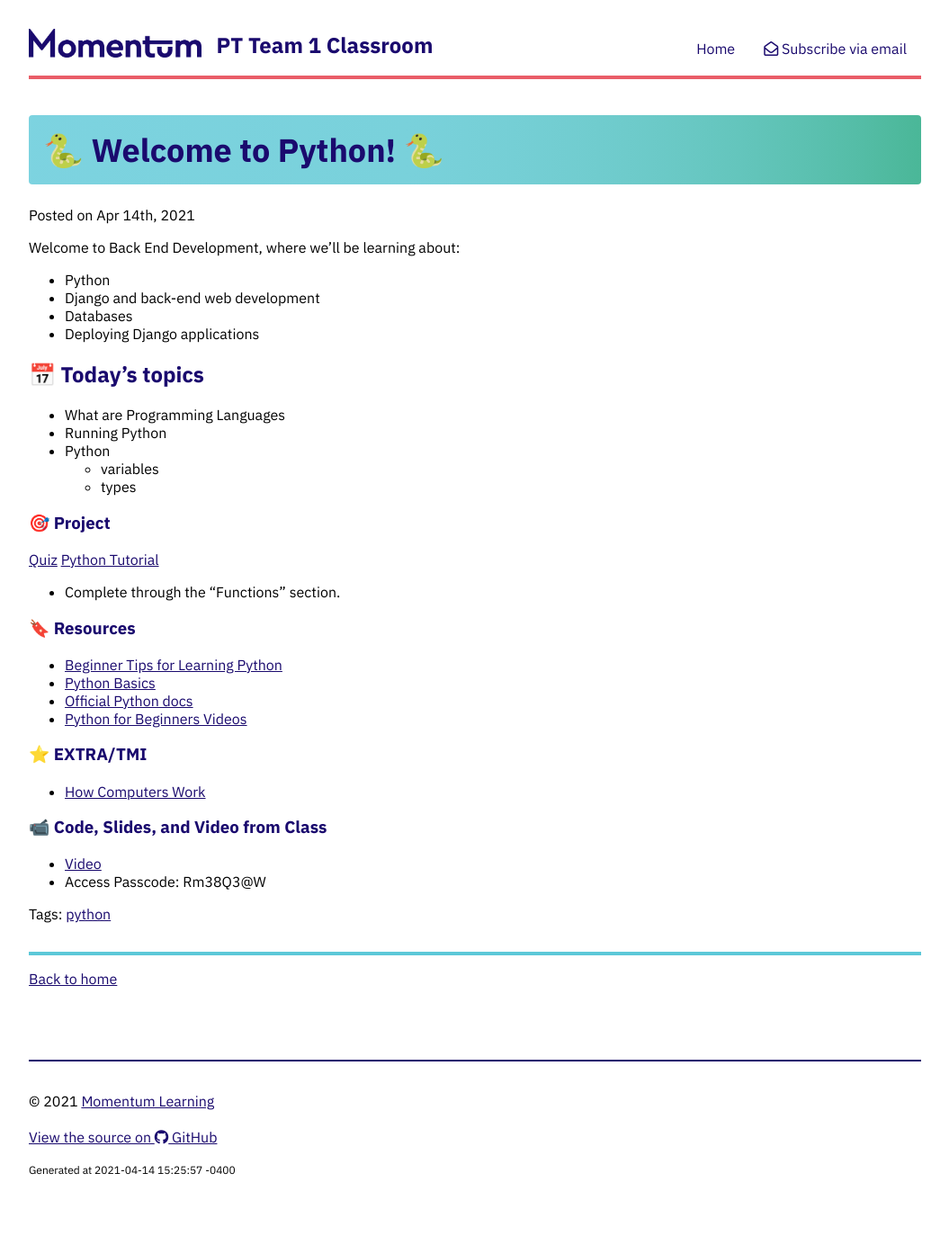
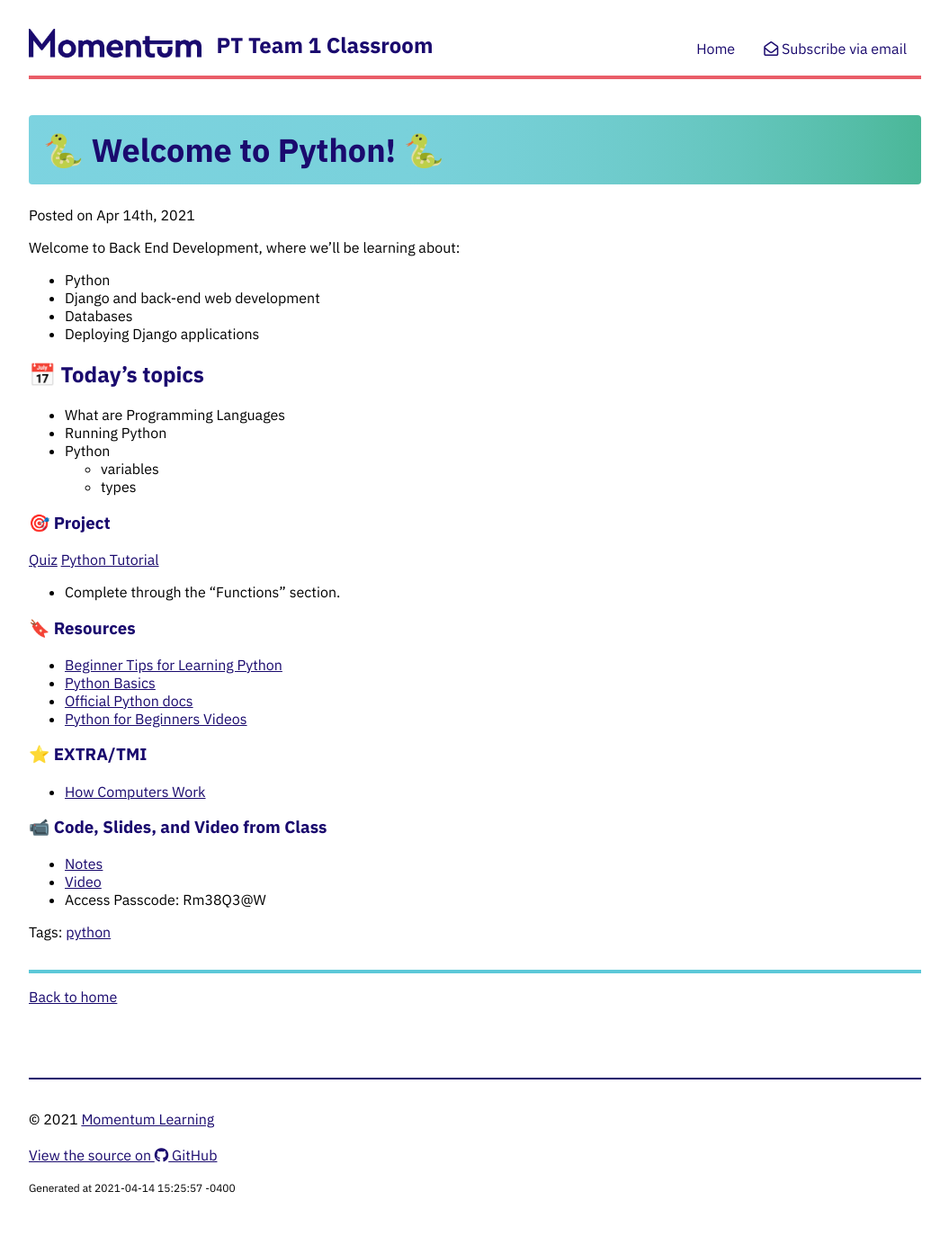
Before and after one commit to momentum-pt-team-1/momentum-pt-team-1.github.io, a Jekyll site: the page built from _posts/2021-04-14-welcome-to-python.md, in a window 1280 px wide. Shown: the whole page at 90% size, without its empty margins (112-1167 px from the left). Built offline with Jekyll 4.4.1, drawn with Linux system fonts in a browser that asks for light colours; nearby versions of some CDN libraries.

Commit message:
Update 2021-04-14-welcome-to-python.md

```diff
--- a/_posts/2021-04-14-welcome-to-python.md
+++ b/_posts/2021-04-14-welcome-to-python.md
@@ -37,6 +37,6 @@ Welcome to Back End Development, where we'll be learning about:
 
 ### 📹 Code, Slides, and Video from Class
 
-<!-- * [Notes]() -->
+* [Notes](https://github.com/momentum-pt-team-1/notes/blob/main/intro-python.md)
 * [Video](https://us02web.zoom.us/rec/share/2BwjYNu0KursLBkKhQPggpx8fzUH_9UOWZdVEh8inAeMmGUlgK6ltHqQBkrMAsfq.0xgF1j_9EIbqw80z)
 - Access Passcode: Rm38Q3@W
```
